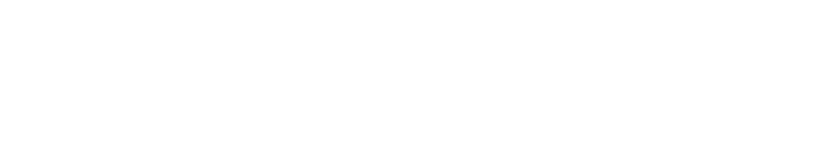
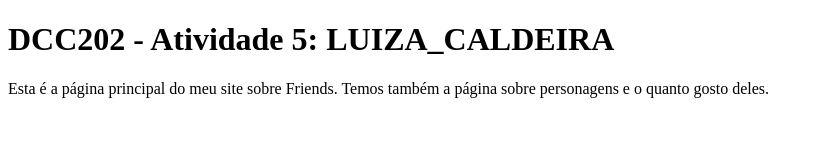
Before and after one commit to ufjf-dcc202/ufjf-dcc202-2023-3-a-atv5-luizacaldeira, a website: page index.html in a window 1280 px wide. Shown: the whole page, without its empty margins (0-823 px from the left). Drawn offline with Linux system fonts and the light colour scheme.

Commit message:
Adicionando uma main e preenchendo.

```diff
--- a/index.html
+++ b/index.html
@@ -6,6 +6,10 @@
     <title>DCC202 - Atividade 5: LUIZA_CALDEIRA</title>
 </head>
 <body>
+    <main>
+        <h1>DCC202 - Atividade 5: LUIZA_CALDEIRA</h1>
+        <p> Esta é a página principal do meu site sobre Friends. Temos também a página sobre personagens e o quanto gosto deles.</p>
+    </main>
 
 </body>
 </html>
```
